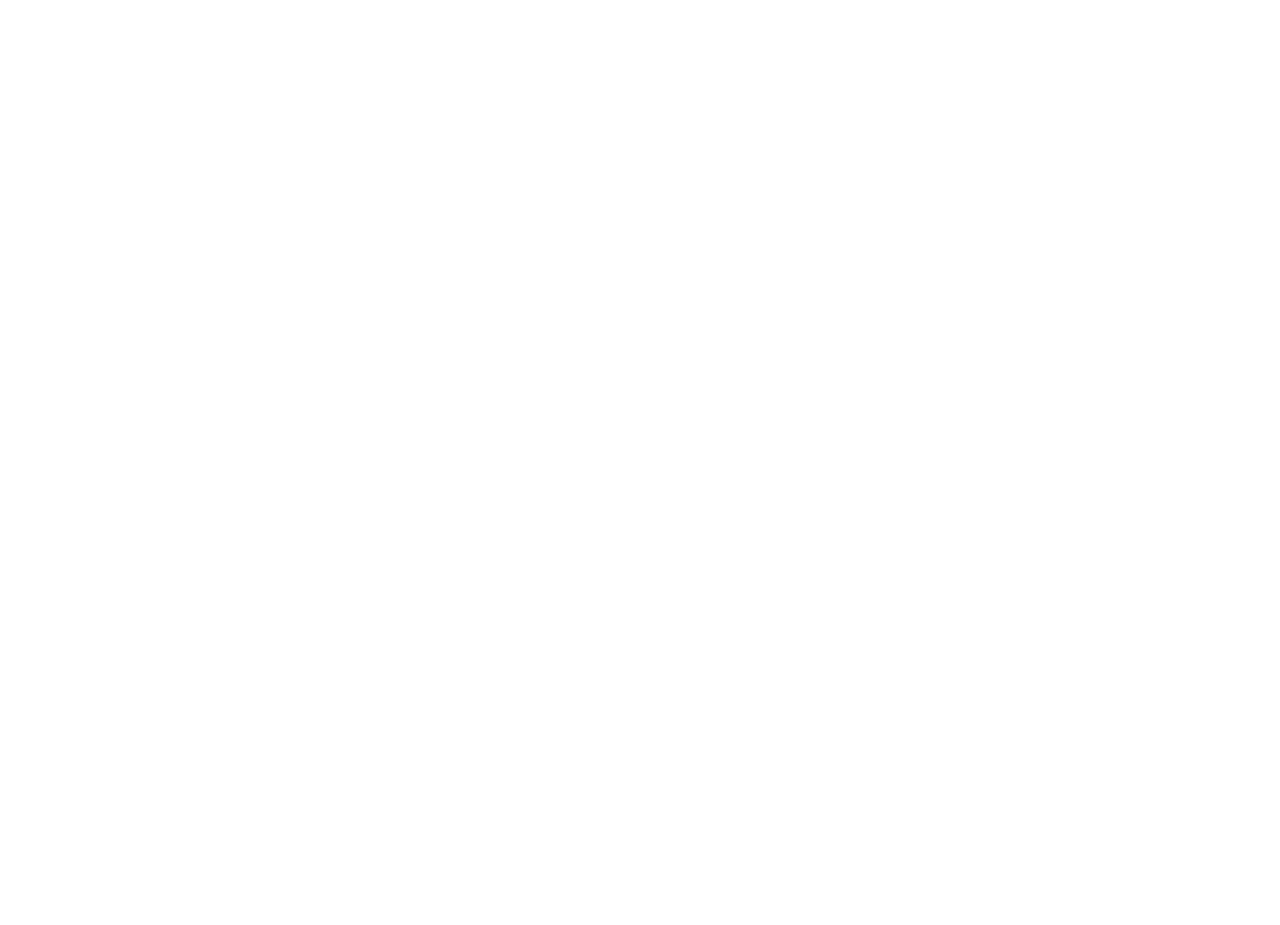
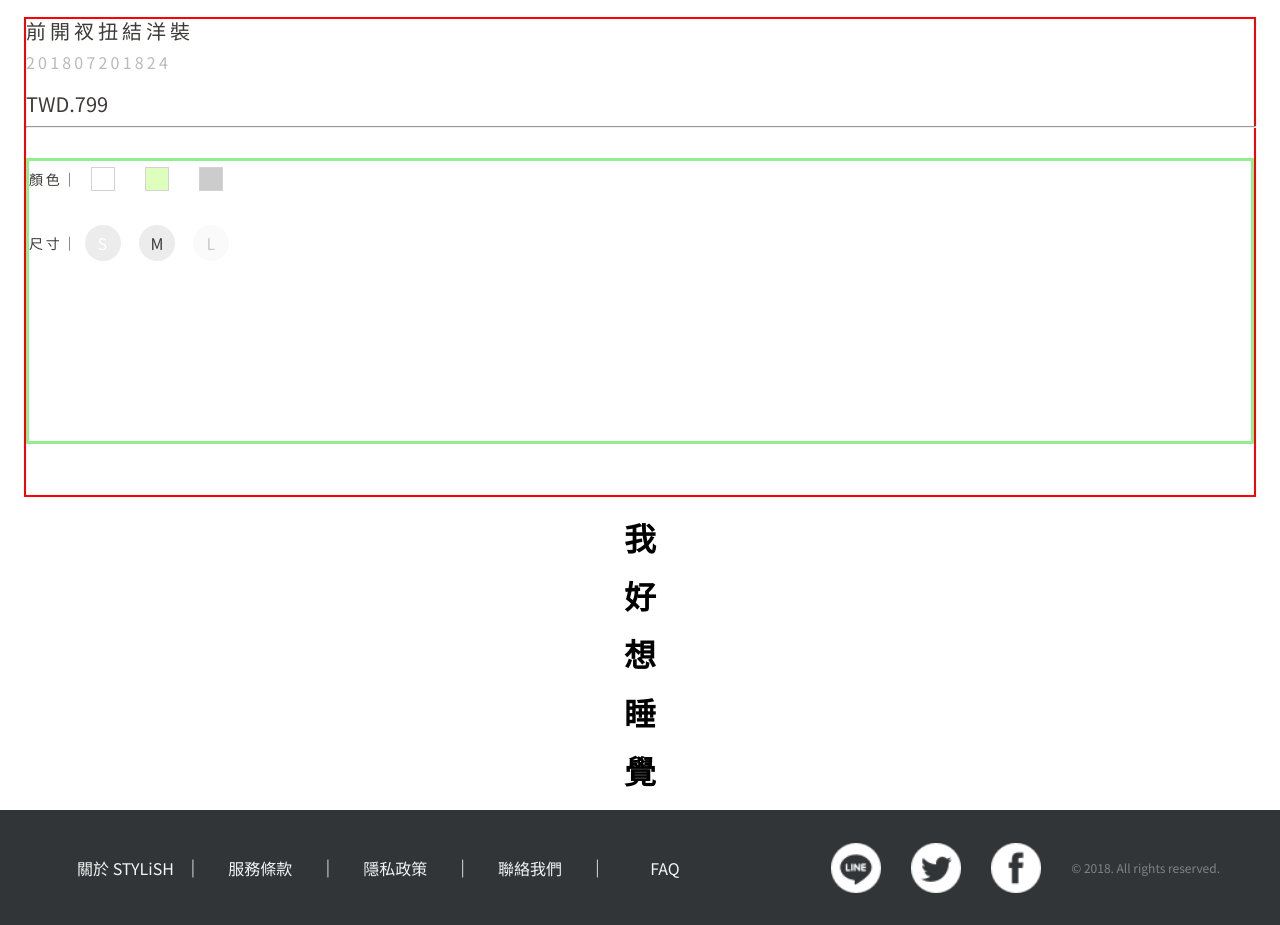
Before and after one commit to imladris20/STYLiSH, a React (Vite) app in the folder stylish/: page / in a window 1280 px wide. Shown: the part 1867-2792 px from the top of the page. Before the commit the page ends 800 px from the top, so only its background shows below. Built offline with nearby package versions, Linux system fonts and the light colour scheme.

Commit message:
Finish progress to size selections of form

```diff
--- a/stylish/src/components/Footer.jsx
+++ b/stylish/src/components/Footer.jsx
@@ -7,8 +7,6 @@
   width: 100%;
   background-color: #313538;
   margin-bottom: 60px;
-  position: fixed;
-  bottom: 0px;
 
   @media ${devices.desktopS} {
     margin-bottom: 0px;
--- a/stylish/src/components/Product.jsx
+++ b/stylish/src/components/Product.jsx
@@ -1,12 +1,62 @@
 import styled from "styled-components";
-import { devices } from "../assets/device";
+// import { devices } from "../assets/device";
+import MainInfo from "./Product/MainInfo";
+import { MainInfoContainer } from "./Product/MainInfo.jsx";
+import Color from "./Product/ColorSelection";
+import Size from "./Product/SizeSelection";
+
+const MainContainer = styled.div`
+  display: flex;
+  flex-direction: column;
+  gap: 17px;
+`;
+
+const MainImage = styled.img`
+  width: 100%;
+  height: auto;
+`;
+
+const SelectionForm = styled.form`
+  height: 286px;
+  width: 100%;
+  border: 3px solid lightgreen;
+  margin: 30px 0 0 0;
+  text-align: left;
+`;
 
 const Product = () => {
   return (
-    <>
-      <h1>我快睡著了</h1>
+    <>0
+      <main>
+        <MainContainer>
+          <div>
+            <MainImage src="/product-placeholder.jpeg" />
+          </div>
+          <MainInfoContainer>
+            <MainInfo />
+            <SelectionForm action="/" method="post">
+              <Color />
+              <Size />
+              {/* <label htmlFor="quantity">quantity：</label>
+              <input
+                type="number"
+                name="quantity"
+                id="quantity"
+                value="1"
+                min="1"
+              />
+              <input type="submit" value="add cart" /> */}
+            </SelectionForm>
+          </MainInfoContainer>
+        </MainContainer>
+        <h1>我</h1>
+        <h1>好</h1>
+        <h1>想</h1>
+        <h1>睡</h1>
+        <h1>覺</h1>
+      </main>
     </>
-  )
-}
+  );
+};
 
 export default Product;
--- /dev/null
+++ b/stylish/src/components/Product/ColorSelection.jsx
@@ -0,0 +1,58 @@
+import styled from "styled-components";
+
+const ColorContainer = styled.div`
+  display: flex;
+  flex-direction: row;
+  align-items: center;
+  width: 194px;
+  height: 36px;
+  gap: 12px;
+  margin-bottom: 28px;
+`;
+
+const ColorText = styled.h4`
+  color: #3f3a3a;
+  font-size: 14px;
+  font-family: Noto Sans TC;
+  font-weight: 400;
+  line-height: 17px;
+  letter-spacing: 2.8px;
+  display: block;
+`;
+
+const ColorBoxContainer = styled.div`
+  display: flex;
+  flex-direction: row;
+  align-items: center;
+  flex: 1;
+  justify-content: space-between;
+  gap: 27px;
+`;
+
+const ColorInput = styled.input`
+  appearance: none;
+  background-color: ${(props) => props.bgColor};
+  border: 1px solid #d3d3d3;
+  width: 24px;
+  height: 24px;
+
+  &:checked {
+    outline: 1px solid #979797;
+    outline-offset: 6px;
+  }
+`;
+
+const ColorSelection = () => {
+  return (
+    <ColorContainer>
+      <ColorText>顏色｜</ColorText>
+      <ColorBoxContainer>
+        <ColorInput type="radio" name="color" bgColor="#fff" />
+        <ColorInput type="radio" name="color" bgColor="#dfb" />
+        <ColorInput type="radio" name="color" bgColor="#ccc" />
+      </ColorBoxContainer>
+    </ColorContainer>
+  );
+};
+
+export default ColorSelection;
--- /dev/null
+++ b/stylish/src/components/Product/MainInfo.jsx
@@ -0,0 +1,58 @@
+import styled from "styled-components";
+// import { devices } from "../../assets/device";
+
+export const MainInfoContainer = styled.div`
+  display: flex;
+  flex-direction: column;
+  margin-left: 24px;
+  margin-right: 24px;
+  border: 2px solid red;
+  height: 480px;
+  align-items: flex-start;
+`;
+
+const Title = styled.h1`
+  color: #3f3a3a;
+  font-size: 20px;
+  font-weight: 400;
+  line-height: 24px;
+  letter-spacing: 4px;
+  margin: 0;
+`;
+
+const ProductId = styled.h3`
+  color: #bababa;
+  font-size: 16px;
+  font-weight: 400;
+  line-height: 19px;
+  letter-spacing: 3.2px;
+  word-wrap: break-word;
+  margin: 10px 0 0 0;
+`;
+
+const Price = styled.h2`
+  color: #3f3a3a;
+  font-size: 20px;
+  font-weight: 400;
+  line-height: 24px;
+  margin: 20px 0 10px 0;
+`;
+
+const MainInfoSplit = styled.hr`
+  color: #3f3a3a;
+  width: 100%;
+  margin: 0;
+`;
+
+const MainInfo = () => {
+  return (
+    <>
+      <Title>前開衩扭結洋裝</Title>
+      <ProductId>201807201824</ProductId>
+      <Price>TWD.799</Price>
+      <MainInfoSplit />
+    </>
+  );
+};
+
+export default MainInfo;
--- /dev/null
+++ b/stylish/src/components/Product/SizeSelection.jsx
@@ -0,0 +1,80 @@
+import styled from "styled-components";
+
+const SizeContainer = styled.div`
+  display: flex;
+  flex-direction: row;
+  align-items: center;
+  width: 200px;
+  height: 36px;
+  gap: 6px;
+  margin-bottom: 30px;
+`;
+
+const SizeText = styled.h4`
+  color: #3f3a3a;
+  font-size: 14px;
+  font-weight: 400;
+  line-height: 17px;
+  letter-spacing: 2.8px;
+  display: block;
+`;
+
+const SizeBoxContainer = styled.div`
+  display: flex;
+  flex-direction: row;
+  align-items: center;
+  justify-content: space-between;
+  flex: 1;
+  gap: 15px;
+  position: relative;
+`;
+
+const SizeInput = styled.input`
+  appearance: none;
+  background-color: ${(props) => props.bgColor};
+  width: 36px;
+  height: 36px;
+  border-radius: 100%;
+
+  &:checked{
+    background-color:black;
+  }
+`;
+
+export const LabelS = styled.div`
+  display: flex;
+  color: white;
+  flex-direction: row;
+  border-radius: 0;
+  justify-content: center;
+  position: absolute;
+  left: 12px;
+`
+
+const LabelM =styled(LabelS)`
+  left: 65px;
+  color: #3F3A3A;
+`
+
+const LabelL =styled(LabelS)`
+  left: 121px;
+  color: rgba(63, 58, 58, 0.25);
+`
+
+const SizeSelection = () => {
+  return (
+    <SizeContainer>
+      <SizeText>尺寸｜</SizeText>
+      <SizeBoxContainer>
+        <LabelS>S</LabelS>
+        <SizeInput type="radio" name="size" value="S" bgColor="#ECECEC"/>
+        <LabelM>M</LabelM>
+        <SizeInput type="radio" name="size" value="M" bgColor="#ECECEC"/>
+        <LabelL>L</LabelL>
+        <SizeInput type="radio" name="size" value="L" bgColor="rgba(236, 236, 236, 0.25)"/>
+      </SizeBoxContainer>
+    </SizeContainer>
+  );
+};
+
+export default SizeSelection;
```
